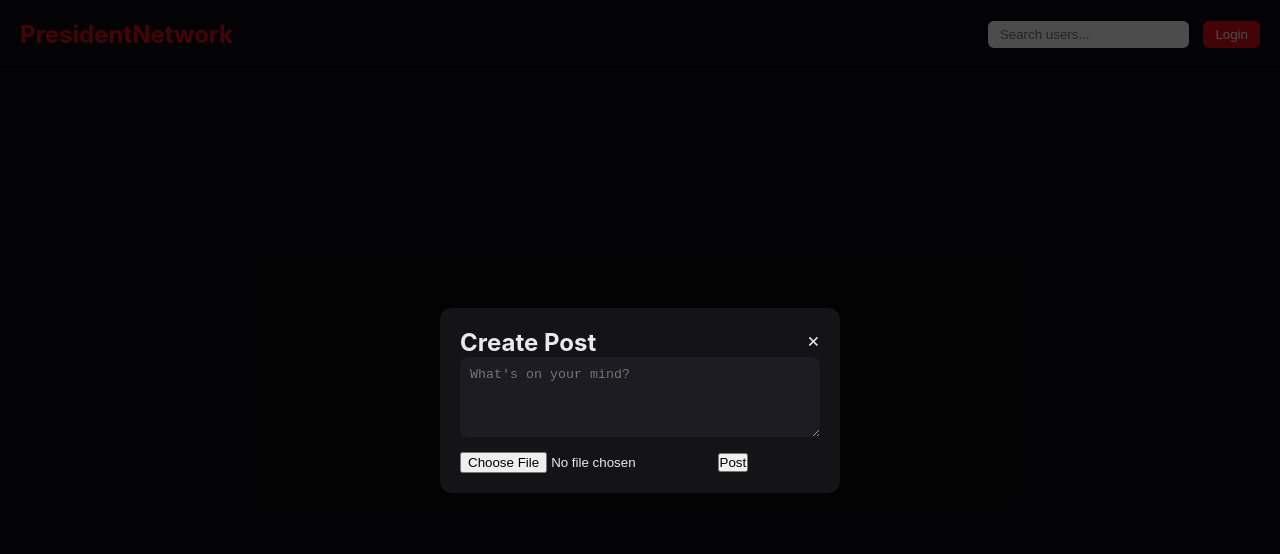
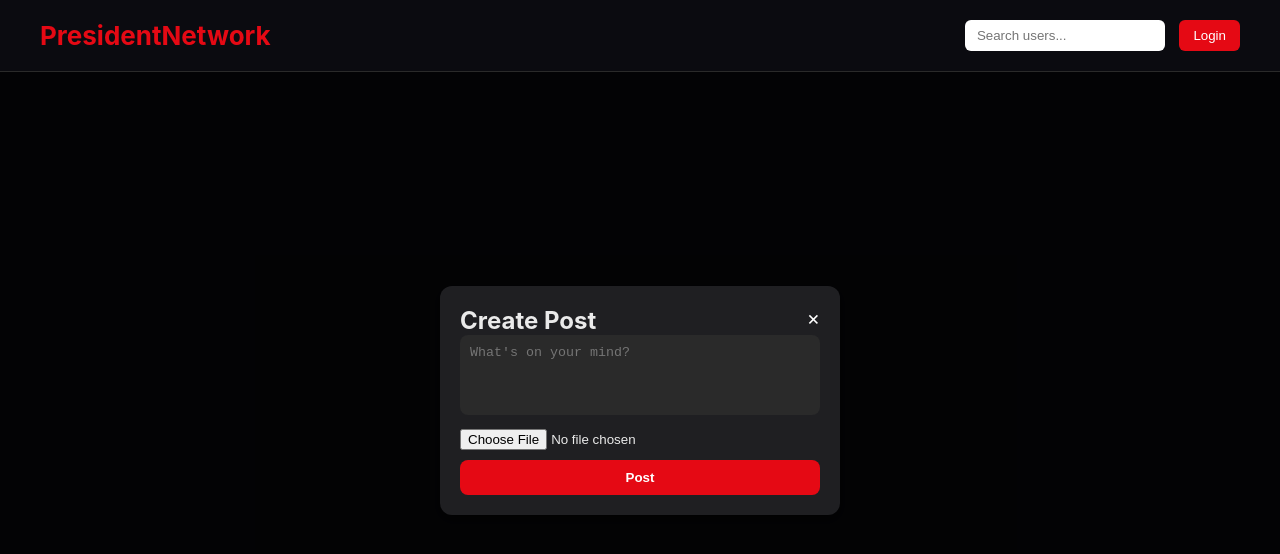
Before and after one commit to KD76V/PresidentNetwork, a plain HTML site: page index.html in a window 1280 px wide. Both pictures are taken after a click on the button "Login". Drawn offline with Linux system fonts and the light colour scheme; files that its build step writes are made by us from their sources; files whose address does not match are found by name.

Commit message:
Update style.css

```diff
--- a/css/style.css
+++ b/css/style.css
@@ -1,27 +1,125 @@
 :root {
   --bg: #0b0b10;
-  --card: #141417;
+  --card: #1f1f22;
   --text: #eaeaea;
   --muted: #9a9a9a;
   --accent: #e50914;
 }
 
 * {margin:0;padding:0;box-sizing:border-box;}
-body {background:var(--bg);color:var(--text);font-family:Inter, sans-serif;}
-header {display:flex;justify-content:space-between;align-items:center;padding:20px;border-bottom:1px solid #1f1f1f;}
-header h1 {font-size:24px;color:var(--accent);}
-.nav input {padding:6px 12px;border-radius:6px;border:none;margin-right:10px;}
-.nav button {padding:6px 12px;border-radius:6px;border:none;background:var(--accent);color:#fff;cursor:pointer;}
-main {padding:20px;max-width:1000px;margin:auto;}
+body {background:var(--bg);color:var(--text);font-family:Inter,sans-serif;}
+
+header {
+  display:flex;
+  justify-content:space-between;
+  align-items:center;
+  padding:20px 40px;
+  border-bottom:1px solid #2a2a2a;
+  position: sticky;
+  top:0;
+  background:var(--bg);
+  z-index:1000;
+}
+header h1 {font-size:26px;color:var(--accent);}
+.nav input {
+  padding:8px 12px;
+  border-radius:6px;
+  border:none;
+  margin-right:10px;
+  width:200px;
+}
+.nav button {
+  padding:8px 14px;
+  border-radius:6px;
+  border:none;
+  background:var(--accent);
+  color:#fff;
+  cursor:pointer;
+  transition:0.2s;
+}
+.nav button:hover {opacity:0.8;}
+
+main {padding:30px;max-width:1000px;margin:auto;}
+
 .feed {display:flex;flex-direction:column;gap:20px;}
-.card {background:var(--card);padding:14px;border-radius:12px;}
+
+.card {
+  background:var(--card);
+  padding:16px;
+  border-radius:12px;
+  box-shadow:0 4px 12px rgba(0,0,0,0.4);
+}
+.card strong {font-size:16px;}
+.card p {margin:10px 0;}
 .card img {max-width:100%;border-radius:12px;margin-top:8px;}
-.card .likes, .card .comments {margin-top:8px;font-size:13px;color:var(--muted);}
-.card button {margin-right:10px;padding:6px 10px;border:none;border-radius:6px;background:#1c1c22;color:#fff;cursor:pointer;}
-.modal {display:none;position:fixed;top:0;left:0;width:100%;height:100%;background:rgba(0,0,0,0.7);justify-content:center;align-items:center;}
-.modal-content {background:var(--card);padding:20px;border-radius:12px;width:400px;max-width:90%;}
-.close {float:right;cursor:pointer;font-size:20px;}
-textarea {width:100%;height:80px;padding:10px;border-radius:8px;background:#1c1c22;border:none;color:#fff;margin-bottom:10px;}
-.profile-section {display:flex;align-items:center;gap:20px;margin-bottom:20px;}
-.profile-section img {width:100px;height:100px;border-radius:50%;}
-.profile-section button {padding:8px 12px;border:none;border-radius:8px;background:var(--accent);cursor:pointer;color:#fff;}
+.card .likes, .card .comments {
+  margin-top:10px;
+  font-size:13px;
+  color:var(--muted);
+}
+.card button {
+  margin-top:8px;
+  margin-right:10px;
+  padding:6px 12px;
+  border:none;
+  border-radius:6px;
+  background:#2a2a2a;
+  color:#fff;
+  cursor:pointer;
+  transition:0.2s;
+}
+.card button:hover {background:var(--accent);}
+
+.modal {
+  display:none;
+  position:fixed;
+  top:0; left:0;
+  width:100%; height:100%;
+  background:rgba(0,0,0,0.7);
+  justify-content:center;
+  align-items:center;
+}
+.modal-content {
+  background:var(--card);
+  padding:20px;
+  border-radius:12px;
+  width:400px;
+  max-width:90%;
+  box-shadow:0 4px 12px rgba(0,0,0,0.6);
+}
+.close {
+  float:right;
+  cursor:pointer;
+  font-size:20px;
+  color:#fff;
+}
+
+textarea {
+  width:100%;
+  height:80px;
+  padding:10px;
+  border-radius:8px;
+  background:#2a2a2a;
+  border:none;
+  color:#fff;
+  margin-bottom:10px;
+  resize:none;
+}
+
+input[type="file"] {
+  display:block;
+  margin-bottom:10px;
+}
+
+button#submitPost {
+  width:100%;
+  background:var(--accent);
+  color:#fff;
+  font-weight:600;
+  cursor:pointer;
+  border-radius:8px;
+  padding:10px;
+  border:none;
+  transition:0.2s;
+}
+button#submitPost:hover {opacity:0.9;}
```
